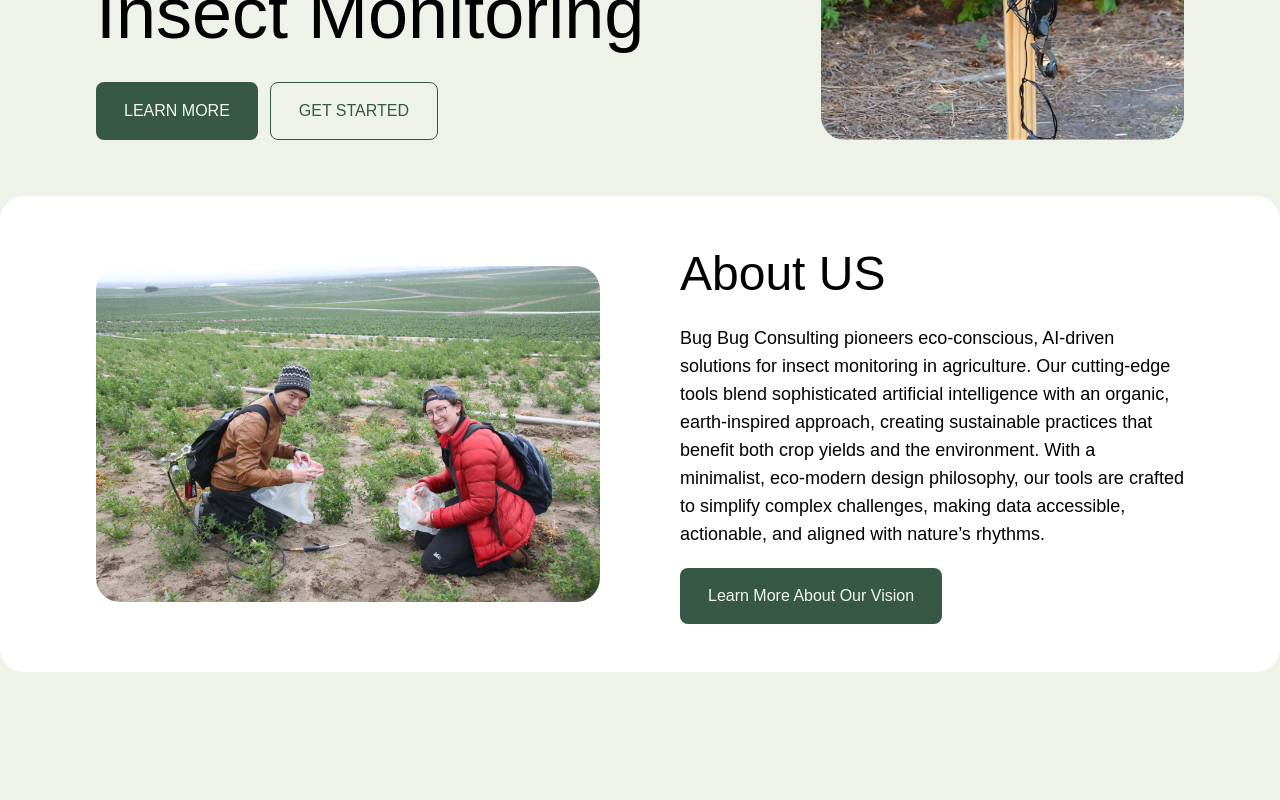
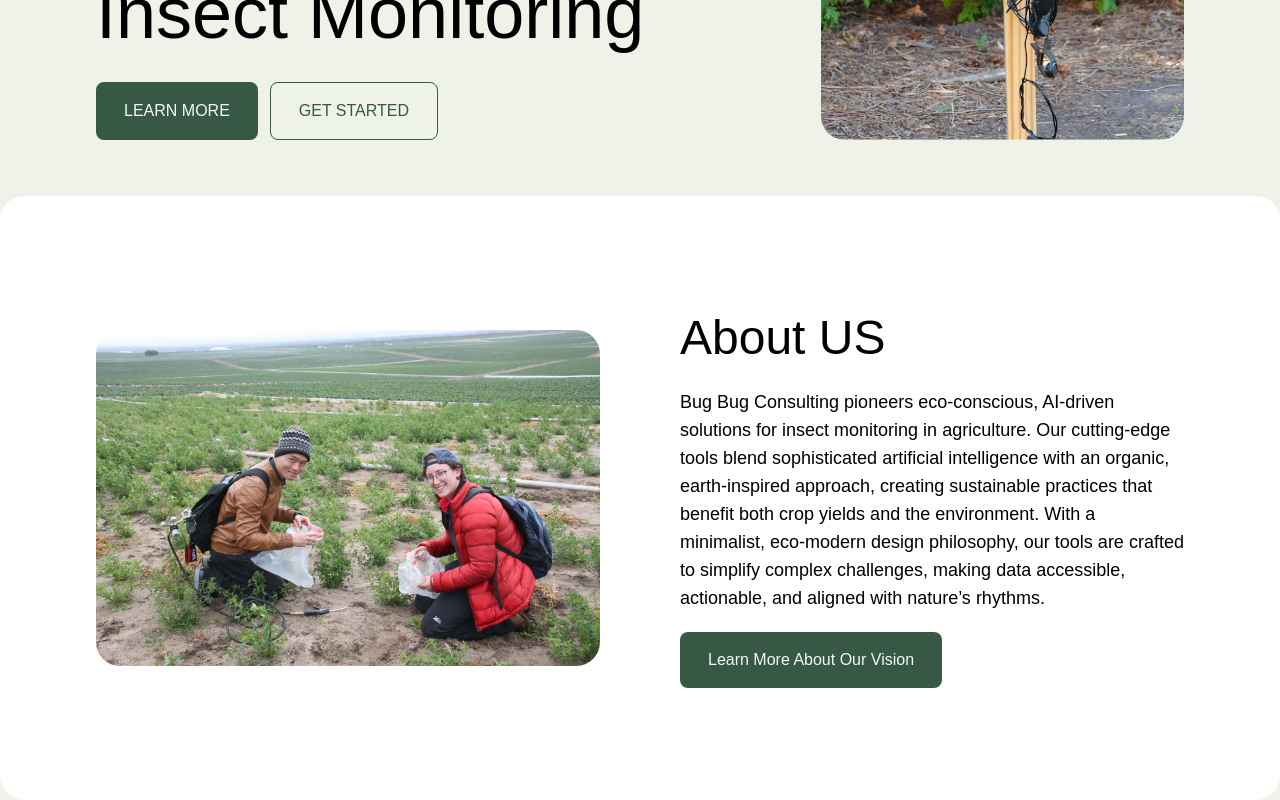
Before and after one commit to bagussuprapta/kreative-assembly, a React (Create React App) app: page / in a window 1280 px wide. Shown: the part 482-1282 px from the top of the page. Before the commit the page ends 1154 px from the top, so only its background shows below. Built offline with nearby package versions, Linux system fonts and the light colour scheme; the HTML template or start-up script is replaced by a standard one; a web font is replaced by a local one.

Commit message:
style(about-us): fix section height for better layout

```diff
--- a/src/components/interface/AboutUs.jsx
+++ b/src/components/interface/AboutUs.jsx
@@ -1,6 +1,6 @@
 function AboutUs() {
   return (
-    <div className="mt-14 flex flex-col gap-y-5 md:flex md:flex-row md:gap-x-20 py-12">
+    <div className="mt-14 flex flex-col gap-y-5 py-12 md:flex md:flex-row md:gap-x-20 md:py-28">
       <div className="w-60 place-self-center md:w-1/2 xl:">
         <img className="rounded-3xl w-full" src="AboutUs.jpg" alt="" />
       </div>
```
